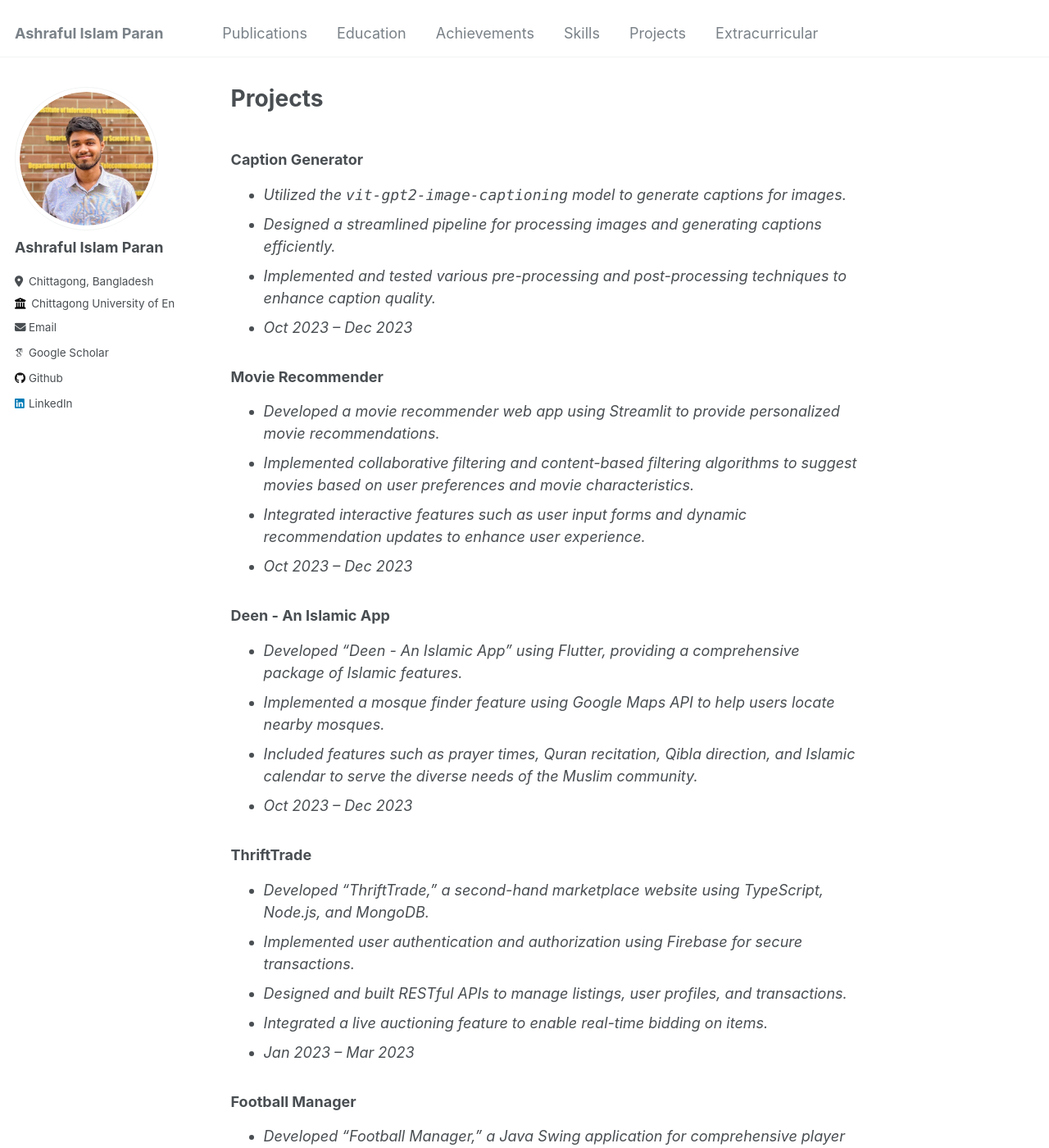
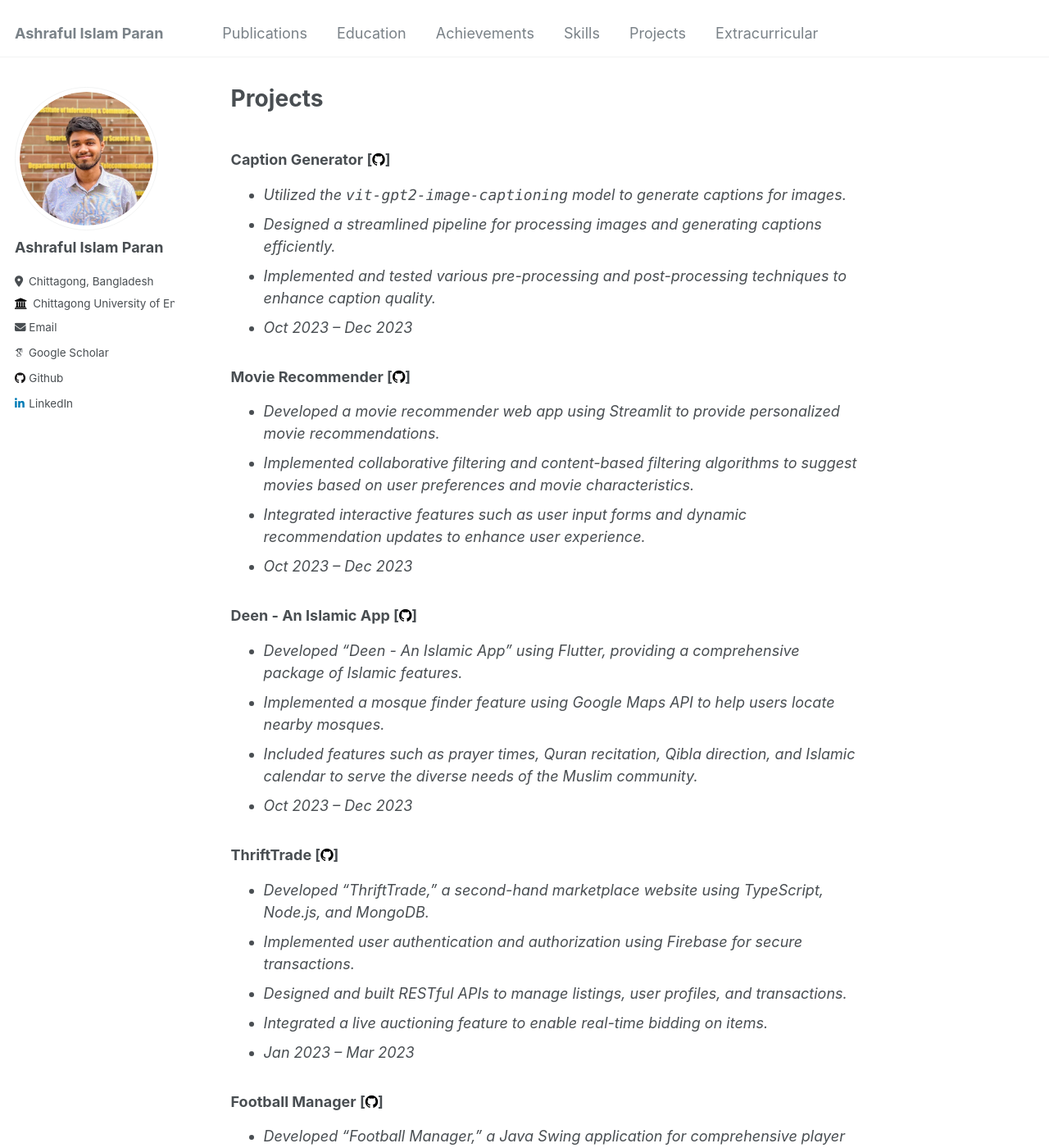
Before and after one commit to ashrafulparan2/ashrafulparan2.github.io, a Jekyll site: the page built from _pages/projects.md, in a window 1280 px wide and 1400 px high. Shown: the whole window at 82% size. Built offline with Jekyll 4.4.1, drawn with Linux system fonts in a browser that asks for light colours; some web fonts are replaced; some of the changed lines change nothing that is shown.

Commit message:
update project descriptions with GitHub links and improve formatting

```diff
--- a/_pages/projects.md
+++ b/_pages/projects.md
@@ -5,34 +5,40 @@ author_profile: true
 permalink: /projects/
 ---
 
+<head>
+<title>Font Awesome Icons</title>
+<meta name="viewport" content="width=device-width, initial-scale=1">
+<link rel="stylesheet" href="https://cdnjs.cloudflare.com/ajax/libs/font-awesome/4.7.0/css/font-awesome.min.css">
+</head>
 
 
-### Caption Generator
+
+### Caption Generator [<a href = "https://github.com/ashrafulparan2/Caption-Generator"><i class="fa fa-github" style= "color:black;"></i></a>]
 - *Utilized the `vit-gpt2-image-captioning` model to generate captions for images.*
 - *Designed a streamlined pipeline for processing images and generating captions efficiently.*
 - *Implemented and tested various pre-processing and post-processing techniques to enhance caption quality.*
 - *Oct 2023 – Dec 2023*
 
-### Movie Recommender
+### Movie Recommender [<a href = "https://github.com/ashrafulparan2/Movie-Recommender"><i class="fa fa-github" style= "color:black;"></i></a>]
 - *Developed a movie recommender web app using Streamlit to provide personalized movie recommendations.*
 - *Implemented collaborative filtering and content-based filtering algorithms to suggest movies based on user preferences and movie characteristics.*
 - *Integrated interactive features such as user input forms and dynamic recommendation updates to enhance user experience.*
 - *Oct 2023 – Dec 2023*
 
-### Deen - An Islamic App
+### Deen - An Islamic App [<a href = "https://github.com/ashrafulparan2/Deen-An-Islamic-Application"><i class="fa fa-github" style= "color:black;"></i></a>]
 - *Developed "Deen - An Islamic App" using Flutter, providing a comprehensive package of Islamic features.*
 - *Implemented a mosque finder feature using Google Maps API to help users locate nearby mosques.*
 - *Included features such as prayer times, Quran recitation, Qibla direction, and Islamic calendar to serve the diverse needs of the Muslim community.*
 - *Oct 2023 – Dec 2023*
 
-### ThriftTrade
+### ThriftTrade [<a href = "https://github.com/ashrafulparan2/ThrifTrade"><i class="fa fa-github" style= "color:black;"></i></a>]
 - *Developed "ThriftTrade," a second-hand marketplace website using TypeScript, Node.js, and MongoDB.*
 - *Implemented user authentication and authorization using Firebase for secure transactions.*
 - *Designed and built RESTful APIs to manage listings, user profiles, and transactions.*
 - *Integrated a live auctioning feature to enable real-time bidding on items.*
 - *Jan 2023 – Mar 2023*
 
-### Football Manager
+### Football Manager [<a href = "https://github.com/ashrafulparan2/Football-Manager-Pro"><i class="fa fa-github" style= "color:black;"></i></a>]
 - *Developed "Football Manager," a Java Swing application for comprehensive player management.*
 - *Implemented features for adding, updating, and deleting player profiles with detailed statistics.*
 - *Integrated search and filter functionalities to quickly find and manage player information.*
```
